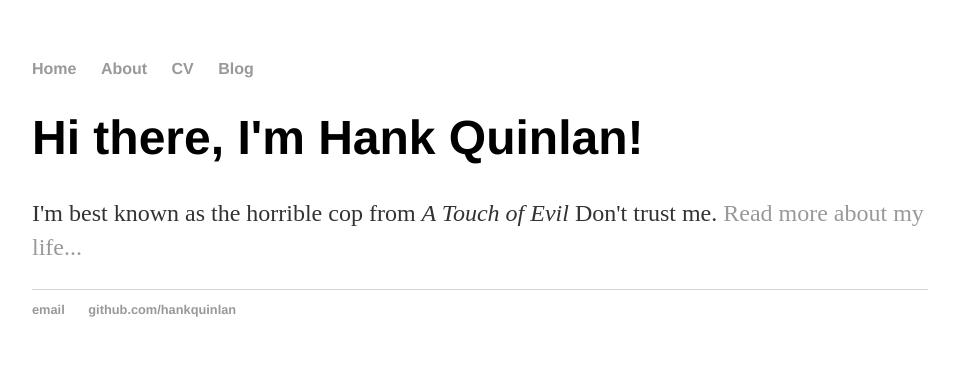
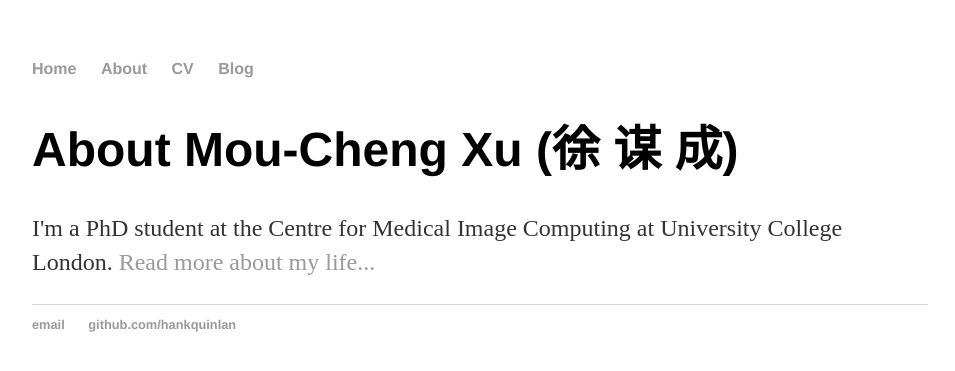
Before and after one commit to moucheng2017/mouchengxu.github.io, a Jekyll site: the page built from index.html, in a window 1280 px wide. Shown: the top 371 px of the page, without its empty margins (160-1115 px from the left). Built offline with Jekyll 4.4.1, drawn with Linux system fonts in a browser that asks for light colours.

Commit message:
Update index.html

```diff
--- a/index.html
+++ b/index.html
@@ -1,8 +1,8 @@
 ---
 layout: default
-title: Mou-Cheng Xu (徐 谋 成)
+title: Mou-Cheng Xu
 ---
 <div class="blurb">
-	<h1>Hi there, I'm Hank Quinlan!</h1>
-	<p>I'm best known as the horrible cop from <em>A Touch of Evil</em> Don't trust me. <a href="/about">Read more about my life...</a></p>
+	<h1>About Mou-Cheng Xu (徐 谋 成)</h1>
+	<p>I'm a PhD student at the Centre for Medical Image Computing at University College London. <a href="/about">Read more about my life...</a></p>
 </div><!-- /.blurb -->
```
